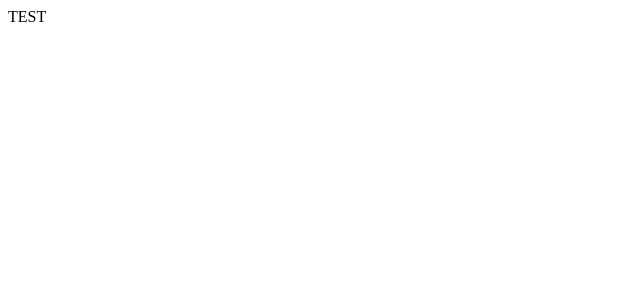
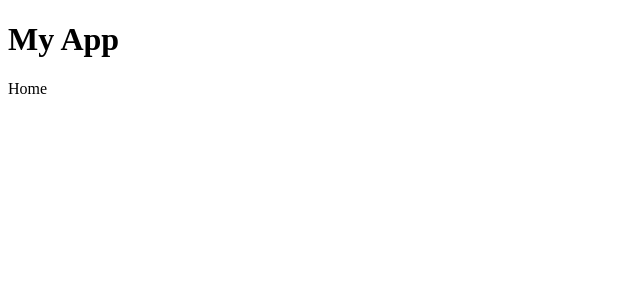
Before and after one commit to sehee-factory/sehee-ui, a React (Vite) app in the folder apps/web/: page / in a window 1280 px wide. Shown: the top 300 px of the page, without its empty margins (0-640 px from the left). Built offline with nearby package versions, Linux system fonts and the light colour scheme.

Commit message:
feat: tanstack router at webpage

```diff
--- a/apps/web/package.json
+++ b/apps/web/package.json
@@ -10,6 +10,7 @@
     "preview": "vite preview"
   },
   "dependencies": {
+    "@tanstack/react-router": "^1.168.26",
     "react": "^19.2.5",
     "react-dom": "^19.2.5"
   },
--- a/apps/web/src/App.tsx
+++ /dev/null
@@ -1,5 +0,0 @@
-const App = () => {
-  return <div>TEST</div>;
-};
-
-export default App;
--- a/apps/web/src/main.tsx
+++ b/apps/web/src/main.tsx
@@ -1,9 +1,8 @@
-import { StrictMode } from 'react';
-import { createRoot } from 'react-dom/client';
-import App from './App.tsx';
+// main.tsx
+import { RouterProvider } from '@tanstack/react-router';
+import ReactDOM from 'react-dom/client';
+import { router } from './router';
 
-createRoot(document.getElementById('root')!).render(
-  <StrictMode>
-    <App />
-  </StrictMode>,
-);
+const root = document.getElementById('root')!;
+
+ReactDOM.createRoot(root).render(<RouterProvider router={router} />);
--- /dev/null
+++ b/apps/web/src/router.tsx
@@ -0,0 +1,27 @@
+// router.ts
+import { createRootRoute, createRoute, createRouter, Outlet } from '@tanstack/react-router';
+
+const rootRoute = createRootRoute({
+  component: () => (
+    <div>
+      <h1>My App</h1>
+      <Outlet />
+    </div>
+  ),
+});
+
+const indexRoute = createRoute({
+  getParentRoute: () => rootRoute,
+  path: '/',
+  component: () => <div>Home</div>,
+});
+
+const aboutRoute = createRoute({
+  getParentRoute: () => rootRoute,
+  path: '/about',
+  component: () => <div>About</div>,
+});
+
+const routeTree = rootRoute.addChildren([indexRoute, aboutRoute]);
+
+export const router = createRouter({ routeTree });
```
Also changed, not shown: 1 other file (tests, documents, lock files or other folders).
